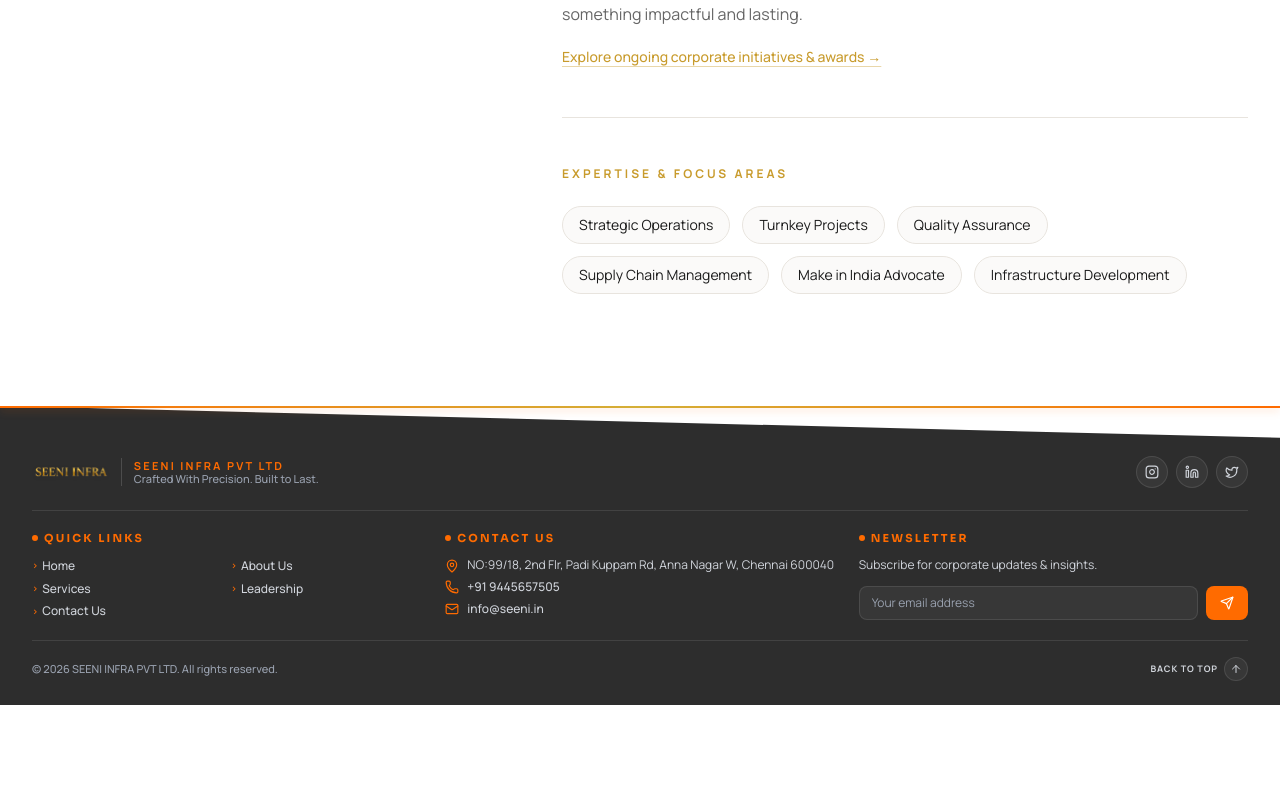
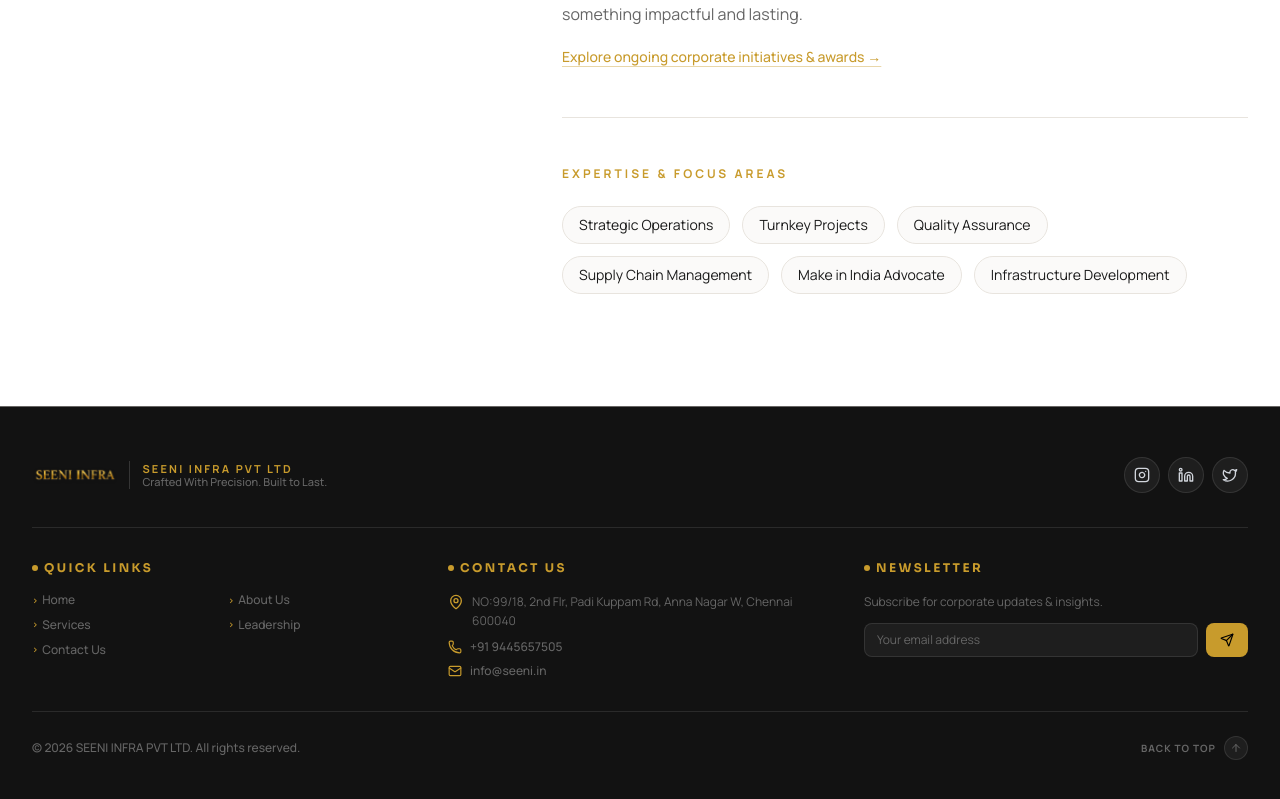
Before and after one commit to Jegajeevan1906/madhan, a React (Vite) app: page /blog in a window 1280 px wide. Shown: the part 1869-2668 px from the top of the page. Before the commit the page ends 2574 px from the top, so only its background shows below. Built offline with nearby package versions, Linux system fonts and the light colour scheme.

Commit message:
fix: revert footer to straight gold layout, restrict external link strictly to Blog page, and confirm 5-photo capability galleries & Services zoom effects

```diff
--- a/src/components/Footer.tsx
+++ b/src/components/Footer.tsx
@@ -18,29 +18,11 @@ export function Footer() {
   };
 
   return (
-    <footer className="relative overflow-hidden bg-[#2d2d2d] text-gray-200 font-sans pt-8">
-
-      {/* ── RealHomes Diagonal Top Edge Cut (Compact) ── */}
-      <div
-        className="absolute top-0 left-0 right-0 h-8 bg-background pointer-events-none z-10"
-        style={{
-          clipPath: "polygon(0 0, 100% 0, 100% 100%, 0 0)"
-        }}
-      />
-
-      {/* ── Diagonal Accent Highlight Line ── */}
-      <div
-        className="absolute top-0 left-0 right-0 h-[2.5px] z-20 pointer-events-none"
-        style={{
-          background: "linear-gradient(90deg, #ff6b00 0%, #d4af37 50%, #ff6b00 100%)",
-          boxShadow: "0 2px 8px rgba(255, 107, 0, 0.35)"
-        }}
-      />
-
-      <div className="relative z-20 mx-auto max-w-7xl px-5 pt-4 pb-6 sm:px-8">
+    <footer className="relative overflow-hidden bg-[#121212] border-t border-border/40 text-gray-200 font-sans py-12">
+      <div className="mx-auto max-w-7xl px-5 sm:px-8">
 
         {/* ── Top Bar: Logo & Tagline (Left) + Social Media Icons (Right) ── */}
-        <div className="flex flex-col sm:flex-row items-center justify-between gap-4 pb-5 border-b border-white/10">
+        <div className="flex flex-col sm:flex-row items-center justify-between gap-4 pb-8 border-b border-white/10">
 
           {/* Left: Logo & Tagline */}
           <div className="flex items-center gap-3 text-left">
@@ -48,12 +30,12 @@ export function Footer() {
               <img
                 src="/assets/logo-transparent.png"
                 alt="SEENI INFRA PVT LTD"
-                className="h-9 w-auto object-contain drop-shadow"
+                className="h-10 w-auto object-contain drop-shadow"
               />
             </Link>
             <div className="border-l border-white/15 pl-3 py-0.5">
-              <p className="text-[11px] uppercase tracking-[0.2em] font-bold text-[#ff6b00] leading-none">SEENI INFRA PVT LTD</p>
-              <p className="text-[11px] text-gray-400 mt-0.5 font-medium leading-none">Crafted With Precision. Built to Last.</p>
+              <p className="text-[11px] uppercase tracking-[0.2em] font-bold text-gold leading-none">SEENI INFRA PVT LTD</p>
+              <p className="text-[11px] text-muted-foreground mt-0.5 font-medium leading-none">Crafted With Precision. Built to Last.</p>
             </div>
           </div>
 
@@ -70,24 +52,24 @@ export function Footer() {
                 target={href.startsWith("http") ? "_blank" : undefined}
                 rel={href.startsWith("http") ? "noopener noreferrer" : undefined}
                 aria-label={label}
-                className="grid h-8 w-8 place-items-center rounded-full bg-white/5 border border-white/10 text-gray-300 transition-all duration-300 hover:bg-[#ff6b00] hover:border-[#ff6b00] hover:text-white hover:scale-110"
+                className="grid h-9 w-9 place-items-center rounded-full bg-white/5 border border-white/10 text-gray-300 transition-all duration-300 hover:bg-gold hover:border-gold hover:text-black hover:scale-105"
               >
-                <Icon className="h-3.5 w-3.5" />
+                <Icon className="h-4 w-4" />
               </a>
             ))}
           </div>
         </div>
 
-        {/* ── Three Columns Grid (Compact) ── */}
-        <div className="grid gap-6 md:grid-cols-3 pt-5 pb-5 border-b border-white/10 text-xs">
+        {/* ── Three Columns Grid ── */}
+        <div className="grid gap-8 md:grid-cols-3 pt-8 pb-8 border-b border-white/10 text-xs">
 
           {/* Column 1: Quick Links */}
           <div>
-            <h3 className="text-[11px] font-bold uppercase tracking-[0.2em] text-[#ff6b00] mb-3 flex items-center gap-1.5">
-              <span className="h-1.5 w-1.5 rounded-full bg-[#ff6b00]" />
+            <h3 className="text-xs font-bold uppercase tracking-[0.2em] text-gold mb-4 flex items-center gap-1.5">
+              <span className="h-1.5 w-1.5 rounded-full bg-gold" />
               Quick Links
             </h3>
-            <ul className="grid grid-cols-2 gap-x-2 gap-y-1.5 font-medium">
+            <ul className="grid grid-cols-2 gap-x-2 gap-y-2 font-medium">
               {[
                 { to: "/", label: "Home" },
                 { to: "/about", label: "About Us" },
@@ -98,9 +80,9 @@ export function Footer() {
                 <li key={link.to}>
                   <Link
                     to={link.to}
-                    className="inline-flex items-center gap-1 text-gray-300 transition-all duration-200 hover:text-[#ff6b00] hover:translate-x-0.5"
+                    className="inline-flex items-center gap-1 text-muted-foreground transition-all duration-200 hover:text-gold hover:translate-x-0.5"
                   >
-                    <span className="text-[#ff6b00] text-[10px]">&rsaquo;</span>
+                    <span className="text-gold text-[10px]">&rsaquo;</span>
                     {link.label}
                   </Link>
                 </li>
@@ -110,45 +92,45 @@ export function Footer() {
 
           {/* Column 2: Contact Us */}
           <div>
-            <h3 className="text-[11px] font-bold uppercase tracking-[0.2em] text-[#ff6b00] mb-3 flex items-center gap-1.5">
-              <span className="h-1.5 w-1.5 rounded-full bg-[#ff6b00]" />
+            <h3 className="text-xs font-bold uppercase tracking-[0.2em] text-gold mb-4 flex items-center gap-1.5">
+              <span className="h-1.5 w-1.5 rounded-full bg-gold" />
               Contact Us
             </h3>
-            <ul className="space-y-1.5 text-gray-300">
+            <ul className="space-y-2 text-muted-foreground">
               <li className="flex items-start gap-2">
-                <MapPin className="h-3.5 w-3.5 text-[#ff6b00] shrink-0 mt-0.5" />
-                <span className="leading-tight">
+                <MapPin className="h-4 w-4 text-gold shrink-0 mt-0.5" />
+                <span className="leading-relaxed">
                   NO:99/18, 2nd Flr, Padi Kuppam Rd, Anna Nagar W, Chennai 600040
                 </span>
               </li>
               <li className="flex items-center gap-2">
-                <Phone className="h-3.5 w-3.5 text-[#ff6b00] shrink-0" />
-                <a href="tel:+919445657505" className="hover:text-[#ff6b00] transition-colors font-medium">
+                <Phone className="h-3.5 w-3.5 text-gold shrink-0" />
+                <a href="tel:+919445657505" className="hover:text-gold transition-colors font-medium">
                   +91 9445657505
                 </a>
               </li>
               <li className="flex items-center gap-2">
-                <Mail className="h-3.5 w-3.5 text-[#ff6b00] shrink-0" />
-                <a href="mailto:info@seeni.in" className="hover:text-[#ff6b00] transition-colors font-medium">
+                <Mail className="h-3.5 w-3.5 text-gold shrink-0" />
+                <a href="mailto:info@seeni.in" className="hover:text-gold transition-colors font-medium">
                   info@seeni.in
                 </a>
               </li>
             </ul>
           </div>
 
-          {/* Column 3: Newsletter Signup (Inline 1-row form) */}
+          {/* Column 3: Newsletter Signup */}
           <div>
-            <h3 className="text-[11px] font-bold uppercase tracking-[0.2em] text-[#ff6b00] mb-3 flex items-center gap-1.5">
-              <span className="h-1.5 w-1.5 rounded-full bg-[#ff6b00]" />
+            <h3 className="text-xs font-bold uppercase tracking-[0.2em] text-gold mb-4 flex items-center gap-1.5">
+              <span className="h-1.5 w-1.5 rounded-full bg-gold" />
               Newsletter
             </h3>
-            <p className="text-gray-300 leading-snug mb-3">
+            <p className="text-muted-foreground leading-relaxed mb-3">
               Subscribe for corporate updates & insights.
             </p>
 
             {subscribed ? (
-              <div className="p-2.5 rounded-lg bg-[#ff6b00]/10 border border-[#ff6b00]/30 text-center flex items-center justify-center gap-2 text-xs text-white font-medium">
-                <CheckCircle2 className="h-4 w-4 text-[#ff6b00]" />
+              <div className="p-2.5 rounded-lg bg-gold/10 border border-gold/30 text-center flex items-center justify-center gap-2 text-xs text-gold font-medium">
+                <CheckCircle2 className="h-4 w-4 text-gold" />
                 Subscribed!
               </div>
             ) : (
@@ -159,11 +141,11 @@ export function Footer() {
                   placeholder="Your email address"
                   value={email}
                   onChange={(e) => setEmail(e.target.value)}
-                  className="w-full rounded-lg bg-white/5 border border-white/10 px-3 py-2 text-xs text-white placeholder:text-gray-400 focus:border-[#ff6b00] focus:outline-none transition-all"
+                  className="w-full rounded-lg bg-white/5 border border-white/10 px-3 py-2 text-xs text-white placeholder:text-muted-foreground focus:border-gold focus:outline-none transition-all"
                 />
                 <button
                   type="submit"
-                  className="py-2 px-3.5 rounded-lg bg-[#ff6b00] hover:bg-[#e05e00] text-white font-bold text-xs tracking-wide shrink-0 transition-all flex items-center justify-center gap-1 cursor-pointer"
+                  className="py-2 px-3.5 rounded-lg bg-gold hover:bg-gold/80 text-black font-bold text-xs tracking-wide shrink-0 transition-all flex items-center justify-center gap-1 cursor-pointer"
                 >
                   <Send className="h-3.5 w-3.5" />
                 </button>
@@ -173,18 +155,18 @@ export function Footer() {
 
         </div>
 
-        {/* ── Bottom Bar: Copyright & Back To Top (Compact) ── */}
-        <div className="pt-4 flex flex-col sm:flex-row items-center justify-between gap-2 text-[11px] text-gray-400 font-medium">
+        {/* ── Bottom Bar: Copyright & Back To Top ── */}
+        <div className="pt-6 flex flex-col sm:flex-row items-center justify-between gap-3 text-xs text-muted-foreground font-medium">
           <p className="text-center sm:text-left">
             &copy; {new Date().getFullYear()} SEENI INFRA PVT LTD. All rights reserved.
           </p>
 
           <button
             onClick={() => window.scrollTo({ top: 0, behavior: "smooth" })}
-            className="flex items-center gap-1.5 text-gray-300 hover:text-[#ff6b00] transition-colors cursor-pointer group"
+            className="flex items-center gap-2 text-muted-foreground hover:text-gold transition-colors cursor-pointer group"
           >
-            <span className="uppercase tracking-widest text-[9px] font-bold">Back to Top</span>
-            <span className="grid h-6 w-6 place-items-center rounded-full bg-white/5 border border-white/10 group-hover:border-[#ff6b00] group-hover:bg-[#ff6b00] group-hover:text-white transition-all">
+            <span className="uppercase tracking-widest text-[10px] font-bold">Back to Top</span>
+            <span className="grid h-6 w-6 place-items-center rounded-full bg-white/5 border border-white/10 group-hover:border-gold group-hover:bg-gold group-hover:text-black transition-all">
               <ArrowUp className="h-3 w-3" />
             </span>
           </button>
--- a/src/pages/About.tsx
+++ b/src/pages/About.tsx
@@ -117,14 +117,6 @@ export function About() {
                   Anita Kumari
                 </h2>
                 <p className="text-gold font-bold tracking-widest text-sm mt-3 uppercase">Managing Director</p>
-                <a
-                  href="https://india5000.com/winners/2025/india-5000-best-msme-awards-2025/atechssystem-integrator-pvt-ltd-1753769740126"
-                  target="_blank"
-                  rel="noopener noreferrer"
-                  className="inline-flex items-center gap-1.5 text-xs text-muted-foreground hover:text-gold transition-colors mt-2.5 font-medium underline underline-offset-4 decoration-gold/40 hover:decoration-gold break-all"
-                >
-                  https://india5000.com/winners/2025/india-5000-best-msme-awards-2025/atechssystem-integrator-pvt-ltd-1753769740126 <ExternalLink className="h-3 w-3 shrink-0" />
-                </a>
 
                 <Quote className="h-8 w-8 text-gold mt-8 mb-4 opacity-50" />
                 <p className="text-xl font-display leading-relaxed">
--- a/src/pages/Blog.tsx
+++ b/src/pages/Blog.tsx
@@ -64,14 +64,6 @@ export function Blog() {
                 <div>
                   <h3 className="text-3xl font-extrabold font-display tracking-tight leading-tight">Anita Kumari</h3>
                   <p className="text-base text-gold tracking-widest uppercase mt-2 font-semibold">Managing Director</p>
-                  <a
-                    href="https://india5000.com/winners/2025/india-5000-best-msme-awards-2025/atechssystem-integrator-pvt-ltd-1753769740126"
-                    target="_blank"
-                    rel="noopener noreferrer"
-                    className="inline-flex items-center gap-1.5 text-xs text-muted-foreground hover:text-gold transition-colors mt-2.5 font-medium underline underline-offset-4 decoration-gold/40 hover:decoration-gold break-all"
-                  >
-                    https://india5000.com/winners/2025/india-5000-best-msme-awards-2025/atechssystem-integrator-pvt-ltd-1753769740126 <ExternalLink className="h-3 w-3 shrink-0" />
-                  </a>
                 </div>
                 <div className="flex gap-3">
                   <a
```
